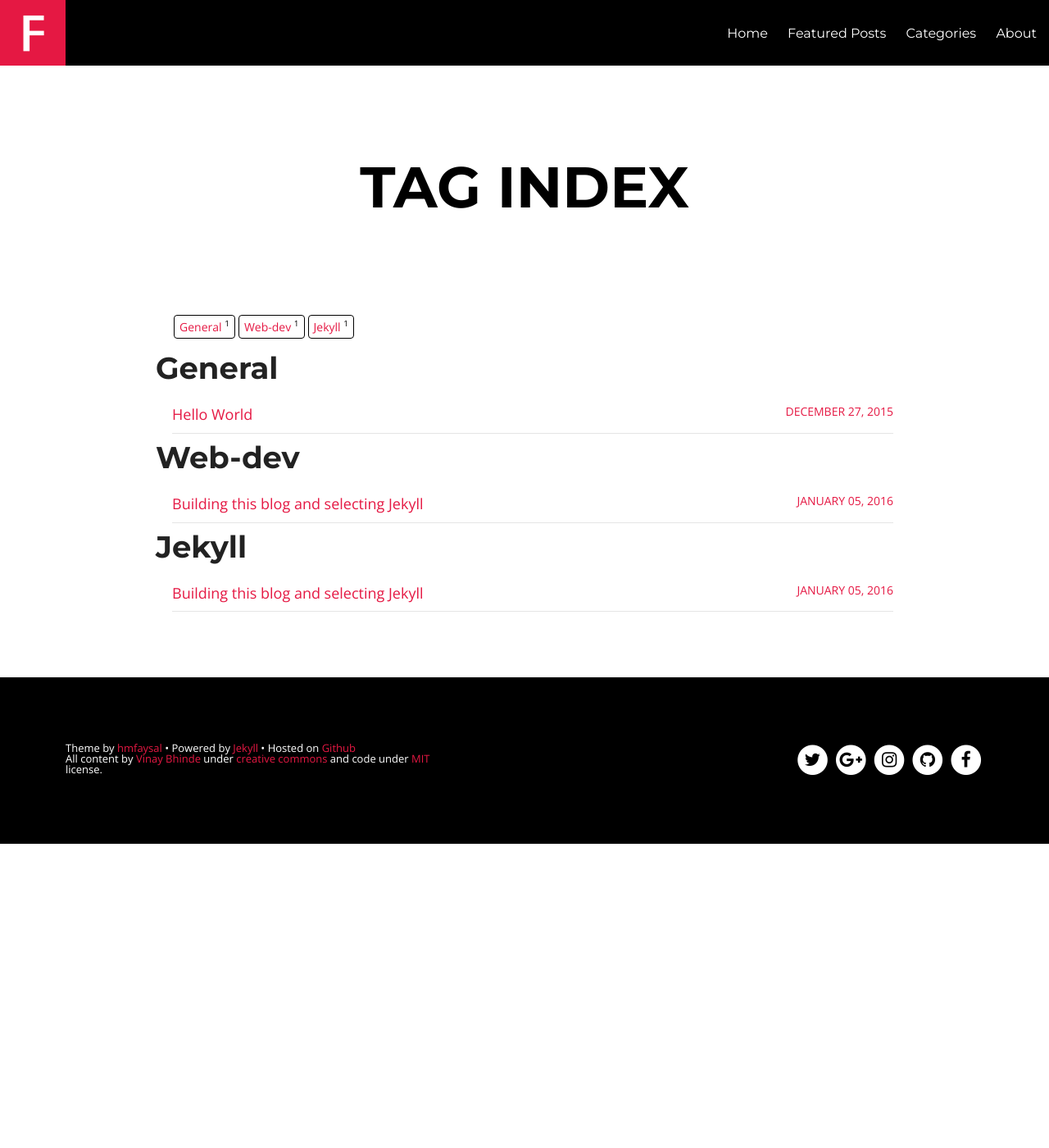
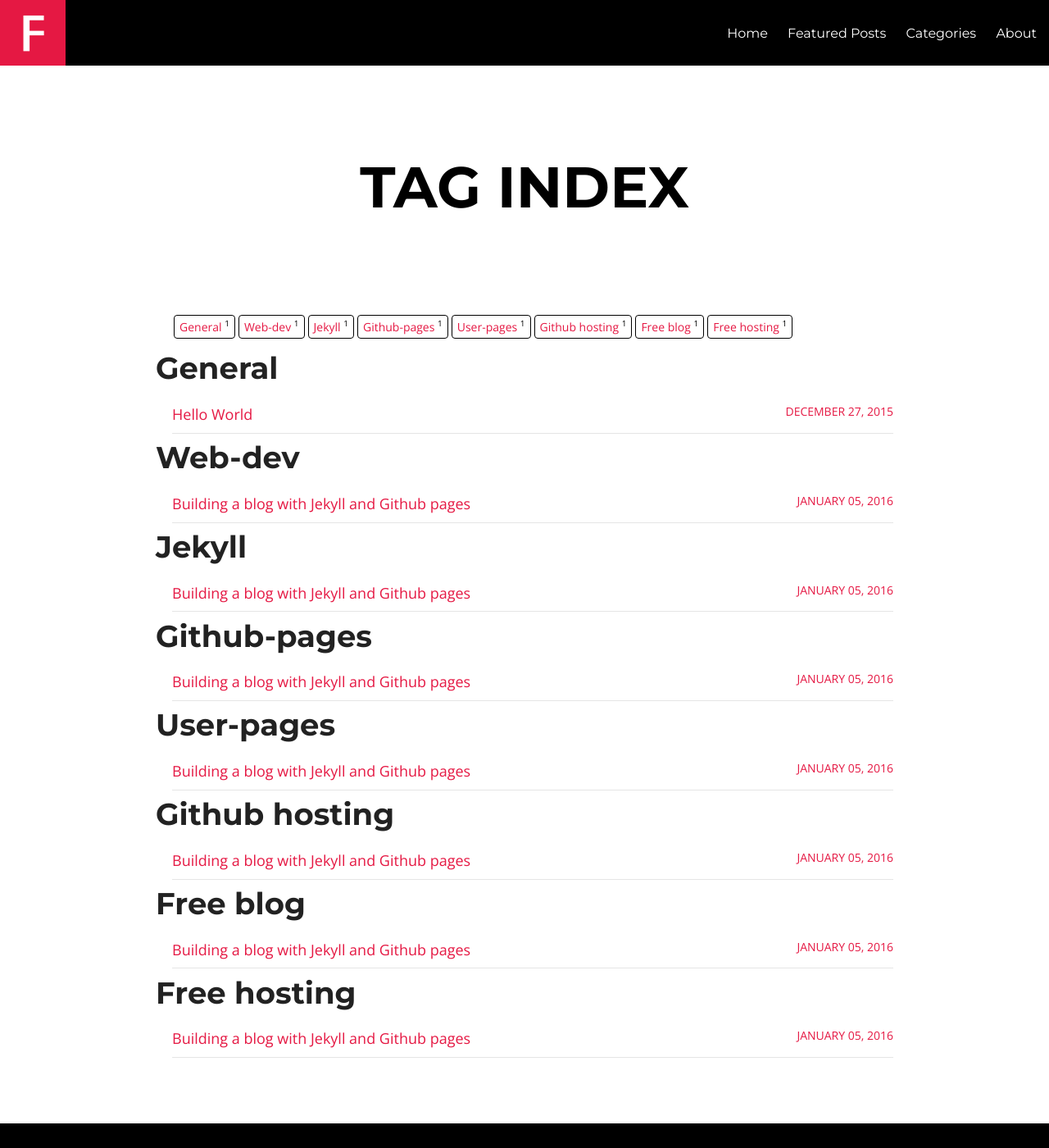
Before and after one commit to vinaynb/vinaynb.github.io, a Jekyll site: the page built from tags.html, in a window 1280 px wide and 1400 px high. Shown: the whole window at 82% size. Built offline with Jekyll 4.4.1, drawn with Linux system fonts in a browser that asks for light colours; nearby versions of some CDN libraries.

Commit message:
Article name changed

```diff
--- a/_includes/scripts.html
+++ b/_includes/scripts.html
@@ -11,8 +11,8 @@
     <script>
       $(document).foundation();
     </script>
-    <script type='text/javascript'>console.log("HMFaysal Notepad Theme Version 2.0");</script>
-    <script type='text/javascript'>console.log("https://alum.mit.edu/www/hmfaysal");</script>
+    <script type='text/javascript'>console.log("Looks like i found a developer !! Have fun looking at the source :)");</script>
+    <script type='text/javascript'>console.log("PS - Find something messed up in code? Reach out on twitter - @dilemmist");</script>
 
 {% if site.google_analytics %}
 <!-- Asynchronous Google Analytics snippet -->
--- a/_posts/web-dev/2016-01-05-building-this-blog-and-selecting-jekyll.md
+++ b/_posts/web-dev/2016-01-05-building-a-blog-with-jekyll-and-github-pages.md
@@ -1,10 +1,10 @@
 ---
 layout: post
-title: Building this blog and selecting Jekyll
+title: Building a blog with Jekyll and Github pages
 description: "This is basically my tale of setting up this very blog and the learnings from the process."
 modified: 2016-0105
 category: articles
-tags: [web-dev,jekyll]
+tags: [web-dev,jekyll,github-pages,user-pages,github hosting,free blog,free hosting]
 imagefeature: posts/set-up-your-blog-cover.jpg
 comments: true
 share: true
```
Also changed, not shown: 9 other files.
